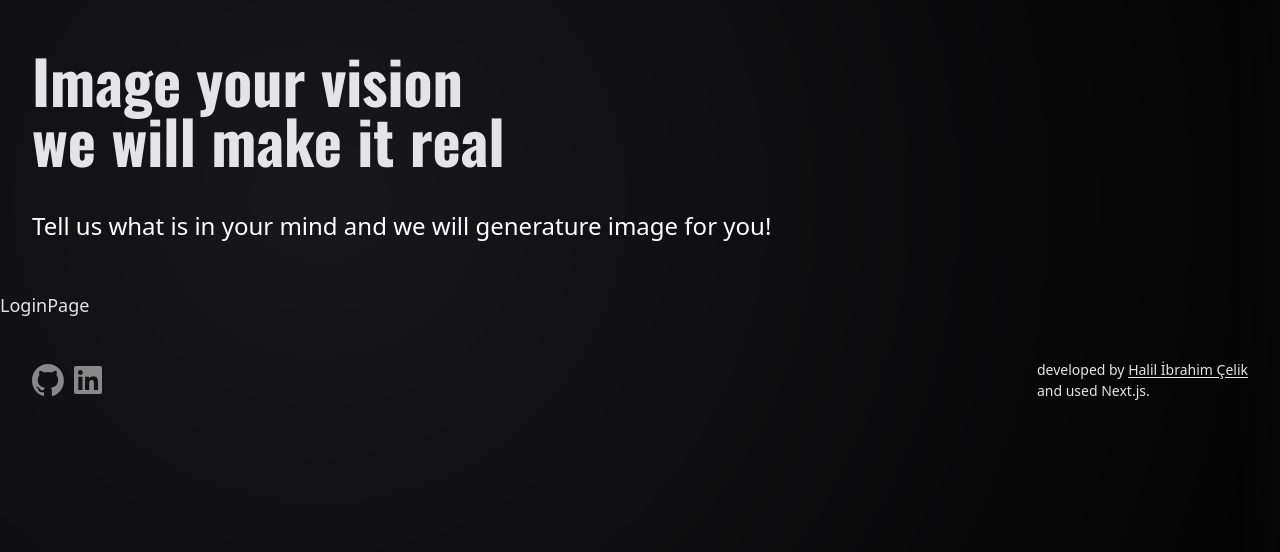
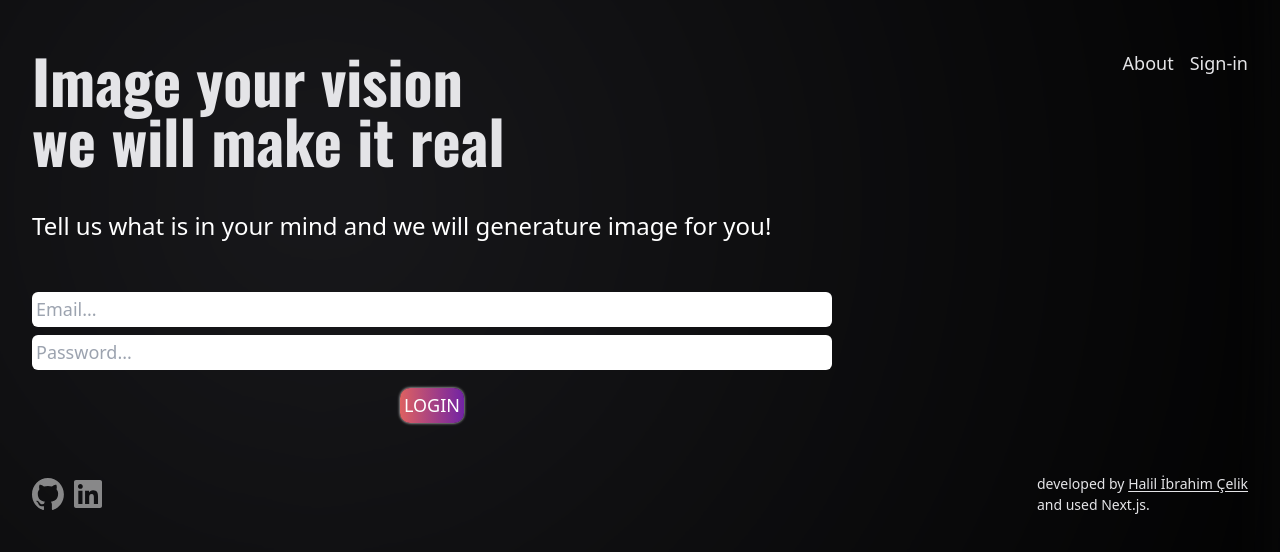
Before and after one commit to halilibrahimcelik/generateImage, a Next.js app: page /login in a window 1280 px wide. Shown: the top 552 px of the page. Built offline with nearby package versions, Linux system fonts and the light colour scheme.

Commit message:
feat:added two routes for the auth

```diff
--- a/package.json
+++ b/package.json
@@ -10,6 +10,7 @@
   },
   "dependencies": {
     "@svgr/webpack": "^8.1.0",
+    "@vercel/postgres": "^0.5.1",
     "bcrypt": "^5.1.1",
     "express-rate-limit": "^7.1.4",
     "express-slow-down": "^2.0.0",
--- a/src/app/api/auth/[...nextauth]/option.ts
+++ b/src/app/api/auth/[...nextauth]/option.ts
@@ -1,6 +1,11 @@
 import type { NextAuthOptions } from "next-auth";
 import CredentialsProvider from "next-auth/providers/credentials";
+import { compare } from "bcrypt";
+import { sql } from "@vercel/postgres";
 export const option: NextAuthOptions = {
+  session: {
+    strategy: "jwt",
+  },
   providers: [
     CredentialsProvider({
       // The name to display on the sign in form (e.g. 'Sign in with...')
@@ -10,24 +15,23 @@ export const option: NextAuthOptions = {
         password: {},
       },
       async authorize(credentials, req) {
-        // You need to provide your own logic here that takes the credentials
-        // submitted and returns either a object representing a user or value
-        // that is false/null if the credentials are invalid.
-        // e.g. return { id: 1, name: 'J Smith', email: 'jsmith@example.com' }
-        // You can also use the `req` object to obtain additional parameters
-        // (i.e., the request IP address)
-        const res = await fetch("/your/endpoint", {
-          method: "POST",
-          body: JSON.stringify(credentials),
-          headers: { "Content-Type": "application/json" },
-        });
-        const user = await res.json();
+        const response = await sql`
+          SELECT * FROM users WHERE email=${credentials?.email}
+        `;
+        const user = response.rows[0];
+        const passwordCheck = await compare(
+          credentials?.password!,
+          user?.password
+        );
+        console.log({ user, passwordCheck });
+        if (passwordCheck) {
+          return {
+            id: user?.id,
+            email: user?.email,
+          };
+        }
+        console.log({ credentials });
 
-        // If no error and we have user data, return it
-        if (res.ok && user) {
-          return user;
-        }
-        // Return null if user data could not be retrieved
         return null;
       },
     }),
--- a/src/app/api/auth/register/route.ts
+++ b/src/app/api/auth/register/route.ts
@@ -1,6 +1,7 @@
 import { NextResponse } from "next/server";
 import { z } from "zod";
 import { hash } from "bcrypt";
+import { sql } from "@vercel/postgres";
 
 export async function POST(request: Request) {
   const emailSchema = z.string().email({ message: "Invalid email format" });
@@ -16,7 +17,6 @@ export async function POST(request: Request) {
 
     try {
       passwordSchema.parse(password);
-      const hassPassword = await hash(password, 10);
       console.log();
     } catch (passwordError) {
       return new Response(
@@ -25,6 +25,11 @@ export async function POST(request: Request) {
       );
     }
     console.log({ email, password });
+    const hassPassword = await hash(password, 10);
+
+    const response = await sql`
+    INSERT INTO users (email, password) VALUES (${email}, ${hassPassword})
+    `;
   } catch (error) {
     console.log({ error });
   }
--- a/src/app/login/page.tsx
+++ b/src/app/login/page.tsx
@@ -1,9 +1,10 @@
+import LoginContainer from "@/containers/loginContainer";
 import React from "react";
 
 type Props = {};
 
 const LoginPage = (props: Props) => {
-  return <div>LoginPage</div>;
+  return <LoginContainer />;
 };
 
 export default LoginPage;
--- a/src/components/form/index.tsx
+++ b/src/components/form/index.tsx
@@ -11,7 +11,6 @@ const Form = (props: Props) => {
   const textRef = React.useRef<HTMLTextAreaElement>(null);
   const handleSubmit = (e: React.FormEvent<HTMLFormElement>) => {
     const value = textRef.current?.value;
-    console.log(value);
     if (value?.trim() === "") return toast.warning("Please enter a query");
     e.preventDefault();
     onClick(value!);
--- a/src/components/header/index.tsx
+++ b/src/components/header/index.tsx
@@ -1,17 +1,33 @@
+"use client";
+
+import { usePathname } from "next/navigation";
+
 import React from "react";
 import Wrapper from "../wrapper";
-
+import Link from "next/link";
 type Props = {};
 
 function Header({}: Props) {
+  const pathname = usePathname();
+
   return (
     <header>
       <Wrapper tag="nav" customClass="py-[50px]">
-        <h1 className="text-3xl  md:leading-[1.2] md:text-5xl xl:text-6xl font-bold">
-          {" "}
-          Image your vision <br />
-          we will make it real
-        </h1>
+        <ul className="flex justify-between">
+          <li>
+            <h1 className="text-3xl  md:leading-[1.2] md:text-5xl xl:text-6xl font-bold">
+              {" "}
+              Image your vision <br />
+              we will make it real
+            </h1>
+          </li>
+          <li className="flex gap-4">
+            <Link className="font-medium" href={"/about"}>
+              About
+            </Link>
+            <Link href={"/sign-in"}>Sign-in</Link>
+          </li>
+        </ul>
         <p className="text mt-10">
           Tell us what is in your mind and we will generature image for you!{" "}
         </p>
--- /dev/null
+++ b/src/components/loginForm/index.tsx
@@ -0,0 +1,41 @@
+"use client";
+import React from "react";
+import { signIn } from "next-auth/react";
+
+const LoginForm = () => {
+  const handleSubmit = async (e: React.FormEvent<HTMLFormElement>) => {
+    e.preventDefault();
+    const formData = new FormData(e.currentTarget);
+    console.log(formData.get("email"), formData.get("password"));
+    const response = await signIn("credentials", {
+      email: formData.get("email") as string,
+      password: formData.get("password") as string,
+      redirect: false,
+    });
+    console.log({ response });
+  };
+  return (
+    <form
+      onSubmit={handleSubmit}
+      className="flex flex-col gap-2 w-[40rem] lg:w-[50rem]"
+    >
+      <input
+        className="text-black p-1 rounded-md"
+        placeholder="Email..."
+        type="email"
+        name="email"
+      />
+      <input
+        className="text-black p-1 rounded-md"
+        placeholder="Password..."
+        type="password"
+        name="password"
+      />
+      <button type="submit" className="btn-primary p-1 mx-auto w-fit">
+        Login
+      </button>
+    </form>
+  );
+};
+
+export default LoginForm;
--- /dev/null
+++ b/src/containers/loginContainer/index.tsx
@@ -0,0 +1,14 @@
+import React from "react";
+import Wrapper from "@/components/wrapper";
+import LoginForm from "@/components/loginForm";
+type Props = {};
+
+const LoginContainer = (props: Props) => {
+  return (
+    <Wrapper tag="section">
+      <LoginForm />
+    </Wrapper>
+  );
+};
+
+export default LoginContainer;
--- a/src/hooks/useMain.tsx
+++ b/src/hooks/useMain.tsx
@@ -36,7 +36,6 @@ export const MainProvider = ({ children }: Props) => {
     setPrompt(query);
   };
   const generateImage = async (value: string) => {
-    console.log("test", value);
     try {
       setLoading(true);
       const response = await fetch("/api/predictions", {
@@ -63,7 +62,6 @@ export const MainProvider = ({ children }: Props) => {
           setError(prediction.detail);
           return;
         }
-        console.log({ prediction });
         if (prediction.status === "succeeded") {
           setLoading(false);
           setPrediction(prediction);
```
Also changed, not shown: 1 other file (tests, documents, lock files or other folders).
